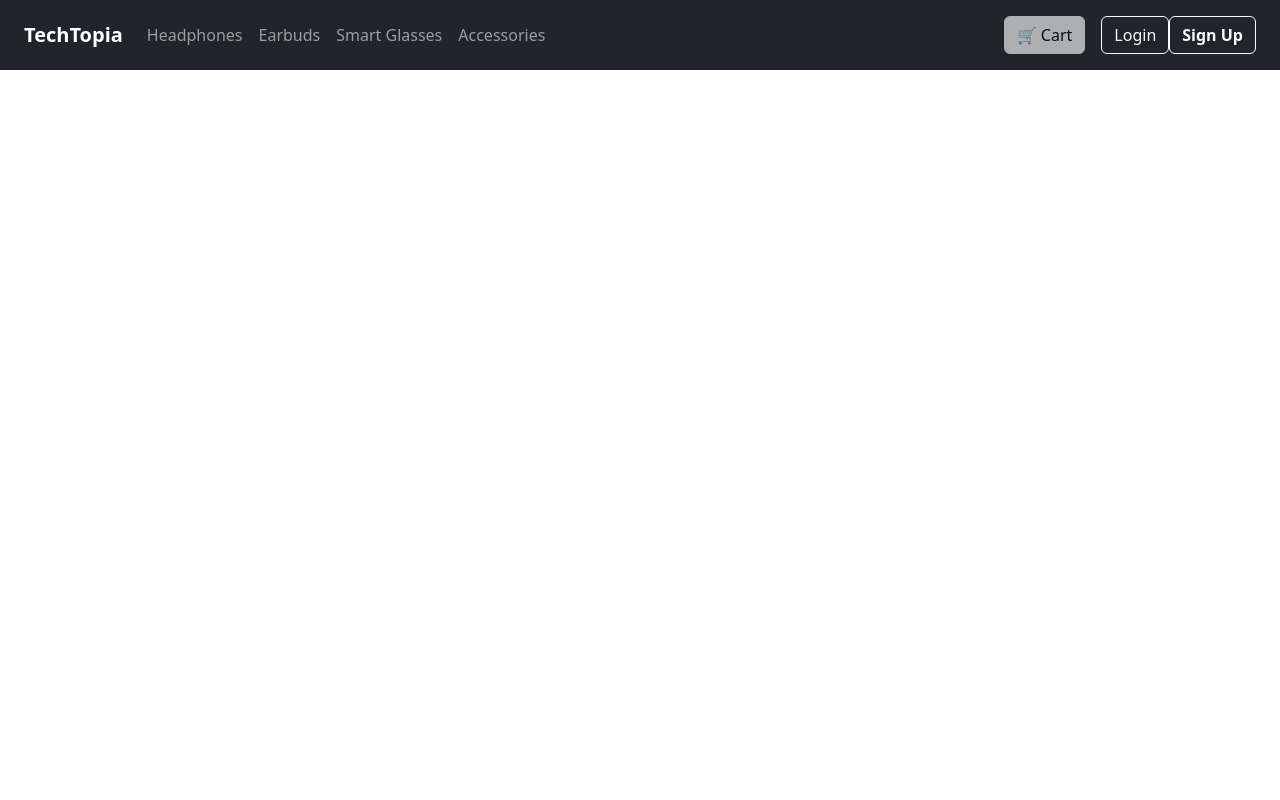
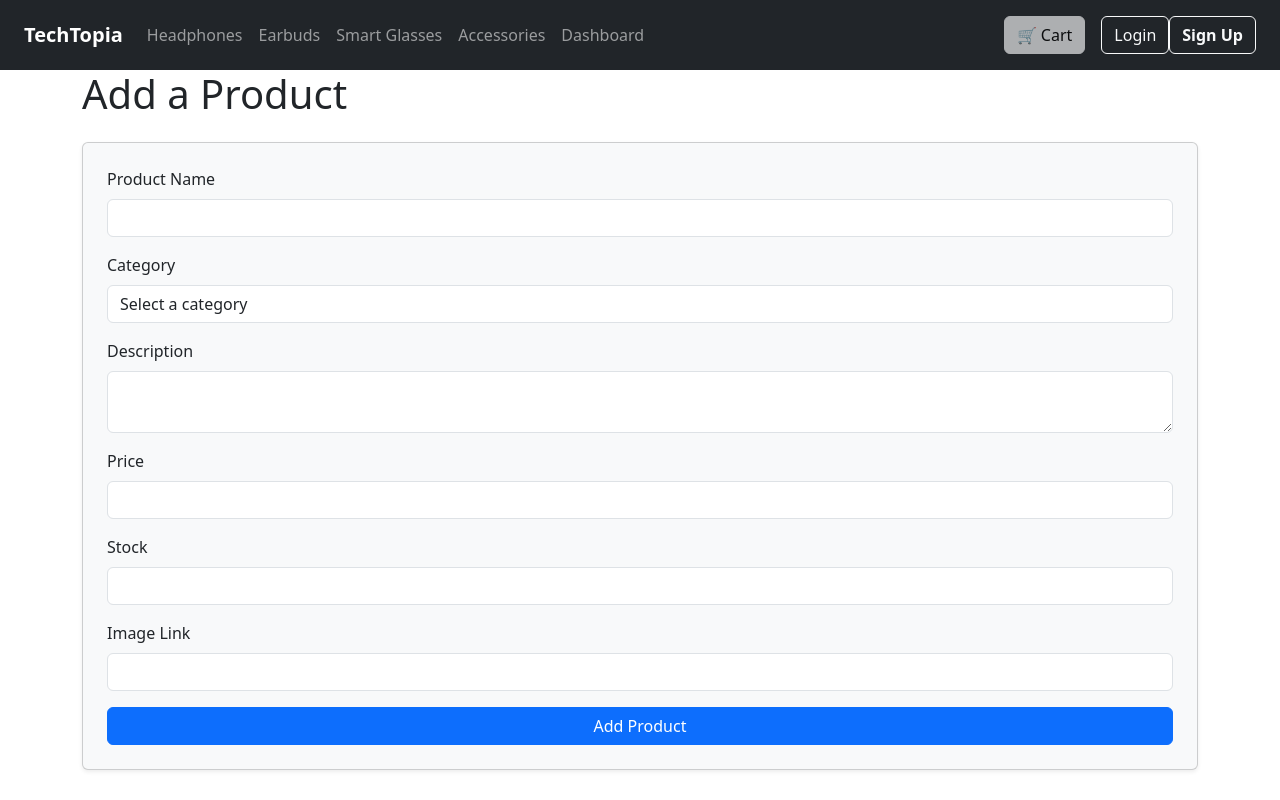
Before and after one commit to hayatabdulkerim/TechTopia, a React (Vite) app in the folder client/: page /add_product in a window 1280 px wide. Built offline with nearby package versions, Linux system fonts and the light colour scheme; no server answers.

Commit message:
initial admin setup

```diff
--- a/client/src/App.css
+++ b/client/src/App.css
@@ -12,3 +12,6 @@
 .searchbar{
   margin: 80px 0 20px 0;
 }
+.topmar{
+  margin-top: 70px;
+}
--- a/client/src/App.jsx
+++ b/client/src/App.jsx
@@ -11,7 +11,9 @@ import Signup from "./pages/Signup";
 import Login from "./pages/Login";
 import CategoryPage from "./pages/CategoryPage";
 import Navbar from "./components/Navbar";
-import ProductForm from "./components/ProductForm"
+import ProductForm from './components/ProductForm'
+import Dashboard from './pages/admin/Dashboard'
+import Products from './pages/admin/Products'
 
 
 function App() {
@@ -21,9 +23,11 @@ function App() {
       <Routes>
         <Route path="/" element={<Home />} />
         <Route path="/category/:name" element={<CategoryPage />} />
-        {/* <Route path="/login" element={<ProductForm />} /> */}
+        <Route path="/add_product" element={<ProductForm />} />
         <Route path="/login" element={<Login />} />
         <Route path="/signup" element={<Signup />} />
+        <Route path="/dashboard" element={<Dashboard />} />
+        <Route path="/Products" element={<Products />} />
       </Routes>
     </BrowserRouter>
   );
--- a/client/src/components/Navbar.jsx
+++ b/client/src/components/Navbar.jsx
@@ -174,6 +174,12 @@ export default function Navbar() {
                 Accessories
               </NavLink>
             </li>
+
+            <li className="nav-item">
+              <NavLink to="/dashboard" className={navClass}>
+                Dashboard
+              </NavLink>
+            </li>
           </ul>
 
           {/* CART BUTTON */}
--- a/client/src/components/ProductForm.jsx
+++ b/client/src/components/ProductForm.jsx
@@ -4,18 +4,27 @@ import { useProductsContext } from "../hooks/useProductsContext";
 export default function ProductForm() {
   const { dispatch } = useProductsContext();
 
-  const [name, setname] = useState("");
-  const [category, setcategory] = useState("");
-  const [description, setdescription] = useState("");
-  const [price, setprice] = useState("");
-  const [imageLink, setimageLink] = useState("");
+  const [name, setName] = useState("");
+  const [category, setCategory] = useState("");
+  const [description, setDescription] = useState("");
+  const [price, setPrice] = useState("");
+  const [imageLink, setImageLink] = useState("");
+  const [stock, setStock] = useState("");
+
   const [error, setError] = useState(null);
   const [emptyFields, setEmptyFields] = useState([]);
 
   const handleSubmit = async (e) => {
     e.preventDefault();
 
-    const product = { name, category, description, price, imageLink };
+    const product = {
+      name,
+      category,
+      description,
+      price,
+      stock,
+      imageLink,
+    };
 
     const response = await fetch("http://localhost:4000/api/products", {
       method: "POST",
@@ -28,98 +37,116 @@ export default function ProductForm() {
     const json = await response.json();
 
     if (!response.ok) {
-      setError(json.error); // if there is an error in creating a product like an empty field the controller will return the error message we gave it and also the emptyFields array
-      setEmptyFields(json.emptyFields);
+      setError(json.error);
+      setEmptyFields(json.emptyFields || []);
     } else {
       setError(null);
       setEmptyFields([]);
-      setname("");
-      setcategory("");
-      setdescription("");
-      setprice("");
-      setimageLink("");
 
-      console.log("new product added", json);
+      setName("");
+      setCategory("");
+      setDescription("");
+      setPrice("");
+      setStock("");
+      setImageLink("");
+
+
+
       dispatch({ type: "CREATE_PRODUCT", payload: json });
     }
   };
 
   return (
-    <div className="container mt-5">
+    <div className="container topmar">
       <h1 className="mb-4">Add a Product</h1>
+
       <form
         onSubmit={handleSubmit}
         className="card p-4 shadow-sm bg-light rounded"
       >
+        {/* Name */}
         <div className="mb-3">
-          <label htmlFor="name" className="form-label">
-            Product Name
-          </label>
+          <label className="form-label">Product Name</label>
           <input
-            id="name"
             type="text"
-            className={`form-control ${emptyFields.includes("name") ? "error" : ""}`}
+            className={`form-control ${
+              emptyFields.includes("name") ? "error" : ""
+            }`}
             value={name}
-            onChange={(e) => setname(e.target.value)}
+            onChange={(e) => setName(e.target.value)}
           />
         </div>
 
+        {/* Category */}
         <div className="mb-3">
-          <label htmlFor="category" className="form-label">
-            Category
-          </label>
+          <label className="form-label">Category</label>
           <select
-            id="category"
-            className={`form-control ${emptyFields.includes("category") ? "error" : ""}`}
+            className={`form-control ${
+              emptyFields.includes("category") ? "error" : ""
+            }`}
             value={category}
-            onChange={(e) => setcategory(e.target.value)}
+            onChange={(e) => setCategory(e.target.value)}
           >
-            <option value="">Select a category</option>{" "}
+            <option value="">Select a category</option>
             <option value="headphones">Headphones</option>
             <option value="earbuds">Earbuds</option>
-            <option value="smart glasses">Smart Glasses</option>
+            <option value="smart-glasses">Smart Glasses</option>
             <option value="accessories">Accessories</option>
           </select>
         </div>
 
+        {/* Description */}
         <div className="mb-3">
-          <label htmlFor="description" className="form-label">
-            Description
-          </label>
+          <label className="form-label">Description</label>
           <textarea
-            id="description"
-            className={`form-control ${emptyFields.includes("description") ? "error" : ""}`}
+            className={`form-control ${
+              emptyFields.includes("description") ? "error" : ""
+            }`}
             value={description}
-            onChange={(e) => setdescription(e.target.value)}
+            onChange={(e) => setDescription(e.target.value)}
           />
         </div>
 
+        {/* Price */}
         <div className="mb-3">
-          <label htmlFor="price" className="form-label">
-            Price
-          </label>
+          <label className="form-label">Price</label>
           <input
-            id="price"
             type="number"
-            className={`form-control ${emptyFields.includes("price") ? "error" : ""}`}
+            className={`form-control ${
+              emptyFields.includes("price") ? "error" : ""
+            }`}
             value={price}
-            onChange={(e) => setprice(e.target.value)}
+            onChange={(e) => setPrice(e.target.value)}
           />
         </div>
 
+        {/* Stock */}
         <div className="mb-3">
-          <label htmlFor="imageLink" className="form-label">
-            Image Link
-          </label>
+          <label className="form-label">Stock</label>
           <input
-            id="imageLink"
-            type="text"
-            className={`form-control ${emptyFields.includes("imageLink") ? "error" : ""}`}
-            value={imageLink}
-            onChange={(e) => setimageLink(e.target.value)}
+            type="number"
+            className={`form-control ${
+              emptyFields.includes("stock") ? "error" : ""
+            }`}
+            value={stock}
+            onChange={(e) => setStock(e.target.value)}
           />
         </div>
 
+        {/* Image */}
+        <div className="mb-3">
+          <label className="form-label">Image Link</label>
+          <input
+            type="text"
+            className={`form-control ${
+              emptyFields.includes("imageLink") ? "error" : ""
+            }`}
+            value={imageLink}
+            onChange={(e) => setImageLink(e.target.value)}
+          />
+        </div>
+
+        {/* Error */}
         {error && <div className="alert alert-danger">{error}</div>}
 
         <button type="submit" className="btn btn-primary">
--- /dev/null
+++ b/client/src/pages/admin/Dashboard.jsx
@@ -0,0 +1,92 @@
+import { useState } from "react";
+import { useProductsContext } from "../../hooks/useProductsContext";
+import "bootstrap/dist/css/bootstrap.min.css";
+
+const AdminLayout = () => {
+  const [isSidebarOpen, setIsSidebarOpen] = useState(true);
+
+  const toggleSidebar = () => {
+    setIsSidebarOpen(!isSidebarOpen);
+  };
+
+
+
+  // products
+
+  const {products} = useProductsContext();
+
+  return (
+    <div className="d-flex topmar">
+      {/* Sidebar */}
+      <div
+        className={`bg-dark text-white p-3 ${
+          isSidebarOpen ? "d-block" : "d-none"
+        }`}
+        style={{ width: "250px", minHeight: "100vh" }}
+      >
+        <h4>TechTopia</h4>
+        <hr />
+
+        <ul className="nav flex-column">
+          <li className="nav-item">
+            <a href="#" className="nav-link text-white">
+              Dashboard
+            </a>
+          </li>
+          <li className="nav-item">
+            <a href="/products" className="nav-link text-white">
+              Products
+            </a>
+          </li>
+          <li className="nav-item">
+            <a href="/add_product" className="nav-link text-white">
+              Add Product
+            </a>
+          </li>
+          <li className="nav-item">
+            <a href="#" className="nav-link text-white">
+              Users
+            </a>
+          </li>
+        </ul>
+      </div>
+
+      {/* Main Content */}
+      <div className="flex-grow-1">
+        {/* Navbar */}
+        <nav className="navbar navbar-light bg-light border-bottom px-3">
+          <button className="btn btn-outline-dark" onClick={toggleSidebar}>
+            ☰
+          </button>
+
+          <span className="ms-3 fw-bold">Admin Dashboard</span>
+
+          <div className="ms-auto">
+            <span>Admin</span>
+          </div>
+        </nav>
+
+        {/* Page Content */}
+        <div className="p-4">
+
+          <div className="container mt-4">
+            <div className="row">
+              <div className="col-md-4">
+                <div className="card shadow-sm border-0">
+                  <div className="card-body d-flex justify-content-between align-items-center">
+                    <div>
+                      <h6 className="text-muted mb-1">Total Products</h6>
+                      <h3 className="mb-0">{products?.length || 0}</h3>
+                    </div>
+                  </div>
+                </div>
+              </div>
+            </div>
+          </div>
+        </div>
+      </div>
+    </div>
+  );
+};
+
+export default AdminLayout;
--- /dev/null
+++ b/client/src/pages/admin/Products.jsx
@@ -0,0 +1,91 @@
+import { useProductsContext } from "../../hooks/useProductsContext";
+
+const Products = () => {
+  const { products } = useProductsContext();
+
+  return (
+    <div className="container mt-4">
+      <div className="card shadow-sm border-0">
+        <div className="card-body">
+          <h5 className="mb-3">All Products</h5>
+
+          <div className="table-responsive">
+            <table className="table table-hover align-middle">
+              {/* Table Head */}
+              <thead className="table-light">
+                <tr>
+                  <th>Product</th>
+                  <th>Category</th>
+                  <th>Price</th>
+                  <th>Stock</th>
+                  <th className="text-center">Actions</th>
+                </tr>
+              </thead>
+
+              {/* Table Body */}
+              <tbody>
+                {products && products.length > 0 ? (
+                  products.map((product) => (
+                    <tr key={product._id}>
+                      {/* Product (Image + Name) */}
+                      <td>
+                        <div className="d-flex align-items-center">
+                          <img
+                            src={product.image}
+                            // alt={product.name}
+                            className="rounded me-2"
+                            style={{
+                              width: "45px",
+                              height: "45px",
+                              objectFit: "cover",
+                            }}
+                          />
+                          <span>{product.name}</span>
+                        </div>
+                      </td>
+
+                      {/* Category */}
+                      <td>{product.category}</td>
+
+                      {/* Price */}
+                      <td>${product.price}</td>
+
+                      {/* Stock */}
+                      <td>
+                        <span
+                          className={`badge ${
+                            product.stock > 0 ? "bg-success" : "bg-danger"
+                          }`}
+                        >
+                          {product.stock > 0 ? product.stock : "Out of stock"}
+                        </span>
+                      </td>
+
+                      {/* Actions */}
+                      <td className="text-center">
+                        <button className="btn btn-sm btn-primary me-2">
+                          Edit
+                        </button>
+                        <button className="btn btn-sm btn-danger">
+                          Delete
+                        </button>
+                      </td>
+                    </tr>
+                  ))
+                ) : (
+                  <tr>
+                    <td colSpan="5" className="text-center text-muted">
+                      No products available
+                    </td>
+                  </tr>
+                )}
+              </tbody>
+            </table>
+          </div>
+        </div>
+      </div>
+    </div>
+  );
+};
+
+export default Products;
```
Also changed, not shown: client/src/context/ProductContext.jsx (+28 -6 lines), client/src/pages/CategoryPage.jsx (+7 -101 lines), client/src/services/productServices.js (added, +11 -0 lines), client/src/pages/admin/AddProduct.jsx (added), client/src/pages/admin/Users.jsx (added), 2 other files (tests, documents, lock files or other folders).
